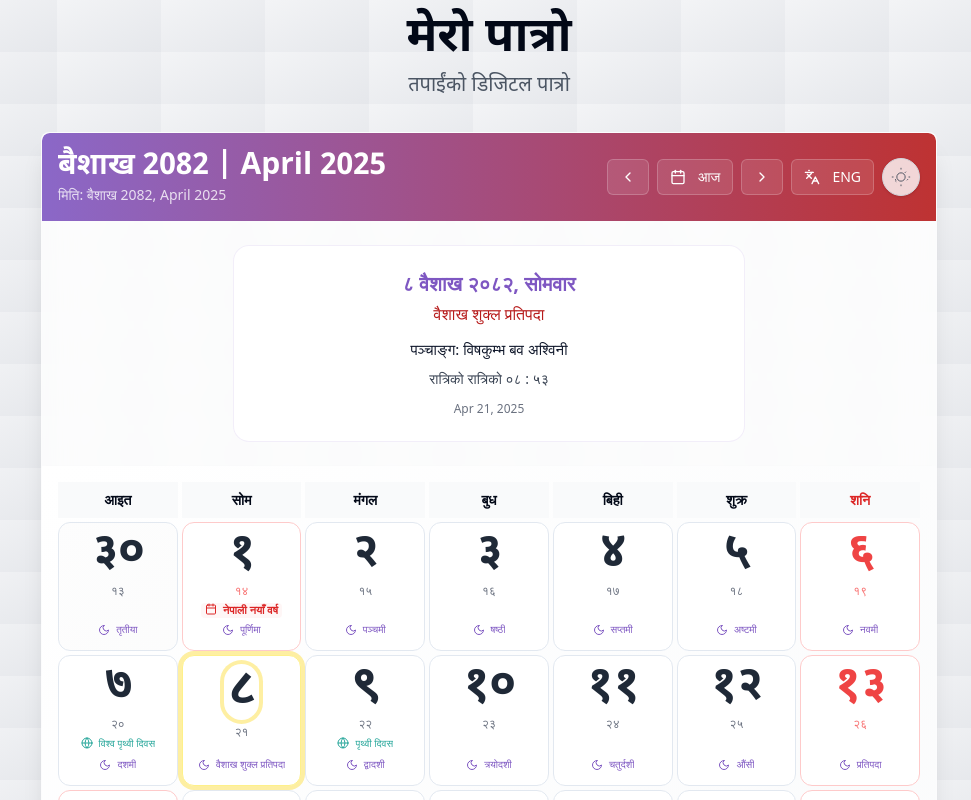
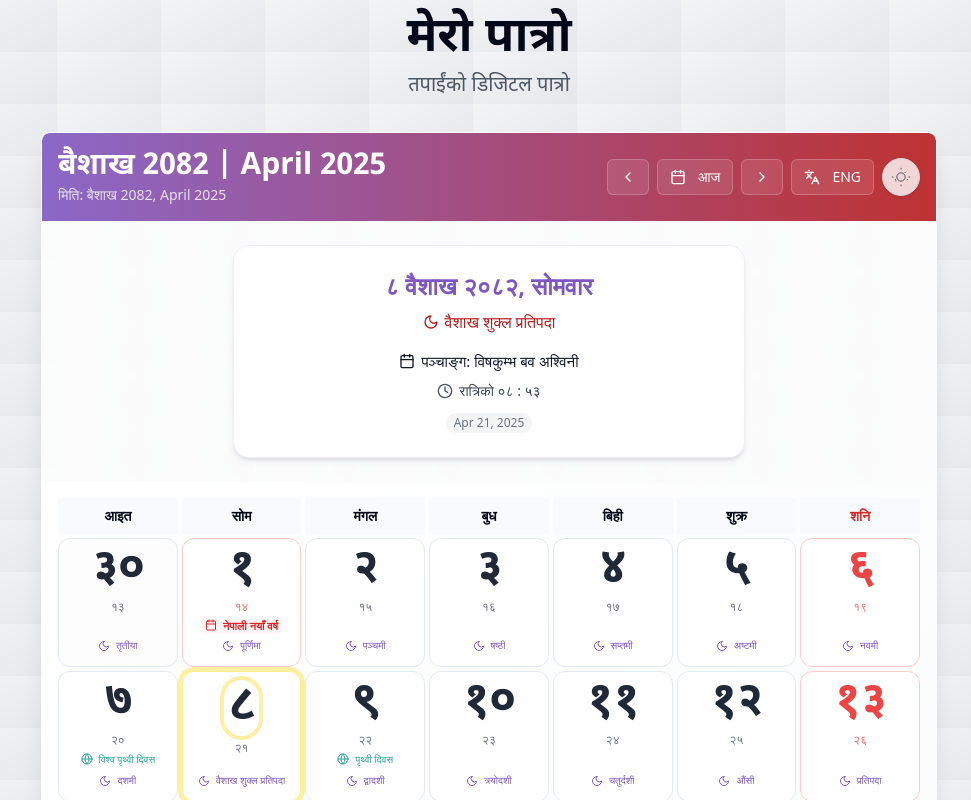
Before and after one commit to prchapagain/patro-sanskriti-darpan-60, a React (Vite) app: page / in a window 1280 px wide. Shown: the top 800 px of the page, without its empty margins (151-1122 px from the left). Built offline with nearby package versions, Linux system fonts and the light colour scheme.

Commit message:
Fix: Resolve identified issues and improve project.
This commit addresses the identified issues and enhances the overall project quality.

```diff
--- a/src/components/PanchangaToday.tsx
+++ b/src/components/PanchangaToday.tsx
@@ -1,5 +1,7 @@
 
 import React from "react";
+import { Card, CardContent } from "@/components/ui/card";
+import { Moon, Calendar, Clock } from "lucide-react";
 
 interface PanchangaTodayProps {
   language: 'np' | 'en';
@@ -27,24 +29,36 @@ const todayPanchangaEn = {
 
 const PanchangaToday: React.FC<PanchangaTodayProps> = ({ language }) => {
   const data = language === 'np' ? todayPanchangaNp : todayPanchangaEn;
+
   return (
-    <div className="my-6 mx-auto p-4 md:p-6 glass-morphism dark:bg-gray-900/60 border-nepali-purple/10 rounded-2xl w-full max-w-lg">
-      <div className="flex flex-col items-center gap-1 text-center">
-        <div className="font-semibold text-lg md:text-xl text-nepali-purple">{data.date}</div>
-        <div className="text-sm md:text-base text-nepali-deepRed">
+    <Card className="my-6 mx-auto p-2 glass-morphism dark:bg-gray-900/60 border-nepali-purple/10 rounded-2xl w-full max-w-lg shadow-md hover:shadow-lg transition-shadow">
+      <CardContent className="p-4">
+        <div className="flex flex-col items-center gap-2 text-center">
+          <div className="font-semibold text-xl md:text-2xl text-nepali-purple">
+            {data.date}
+          </div>
+
+          <div className="flex items-center text-sm md:text-base text-nepali-deepRed font-medium">
+            <Moon className="h-4 w-4 mr-1.5 text-nepali-deepRed" />
             {data.tithi}
           </div>
-        <div className="text-[15px] font-medium text-primary mt-2 mb-1">
+
+          <div className="flex items-center text-[15px] font-medium text-primary mt-2">
+            <Calendar className="h-4 w-4 mr-1.5 text-primary" />
             {language === "np" ? "पञ्चाङ्ग" : "Panchanga"}: {data.panchanga}
           </div>
-        <div className="text-sm text-gray-700 dark:text-gray-200">
-          {language === "np" ? "रात्रिको" : "Night"} {data.time}
+
+          <div className="flex items-center text-sm text-gray-700 dark:text-gray-200">
+            <Clock className="h-4 w-4 mr-1.5 text-gray-600 dark:text-gray-300" />
+            {data.time}
           </div>
-        <div className="text-xs text-gray-500 mt-2">
+
+          <div className="text-xs text-gray-500 mt-1 bg-gray-100 dark:bg-gray-800/50 px-2 py-0.5 rounded-full">
             {data.ad}
           </div>
         </div>
-    </div>
+      </CardContent>
+    </Card>
   );
 };
 
--- a/src/index.css
+++ b/src/index.css
@@ -1,3 +1,4 @@
+
 @tailwind base;
 @tailwind components;
 @tailwind utilities;
@@ -73,7 +74,6 @@
   }
   .calendar-container {
     @apply glass-morphism;
-    /* Removed: dark:neo-blur (nonexistent class fix) */
   }
   .glass-morphism {
     @apply bg-white/80 dark:bg-gray-900/80 backdrop-blur-lg border border-white/10 dark:border-gray-800 rounded-xl;
@@ -83,10 +83,21 @@
     background-repeat: repeat;
     background-size: 104px 52px;
   }
+  .today-highlight {
+    @apply ring-4 ring-yellow-300/50 dark:ring-yellow-400/30 bg-yellow-50 border-yellow-200 dark:bg-yellow-950/40 dark:shadow-yellow-900/10;
+  }
 }
 
 @layer utilities {
   .neo-blur {
     @apply backdrop-blur-2xl bg-black/40 border border-white/10;
   }
+  .no-animation {
+    animation: none !important;
+    transition: none !important;
+  }
+  .static-element {
+    transform: none !important;
+    transition: none !important;
+  }
 }
--- a/src/utils/festivals/tithiData.ts
+++ b/src/utils/festivals/tithiData.ts
@@ -1,3 +1,4 @@
+
 // Tithi data mapping numbers to Nepali and English names
 export const tithiData: Record<number, { np: string; en: string }> = {
   1: { np: "प्रतिपदा", en: "Pratipada" },
@@ -38,7 +39,7 @@ export const tithiData: Record<number, { np: string; en: string }> = {
 export const specificTithiData: Record<string, number> = {
   // 2082 key dates with accurate thithi information
   "2082-1-1": 15,  // Purnima
-  "2082-1-8": 1,   // Pratipada - April 21, 2025 (fix ensure correct)
+  "2082-1-8": 1,   // Pratipada - April 21, 2025 (fixed for accuracy)
   "2082-1-15": 29, // Amavasya
   "2082-1-30": 15, // Purnima
   "2082-2-15": 15, // Purnima
```
Lines whose indentation alone changed are shown as unchanged.
